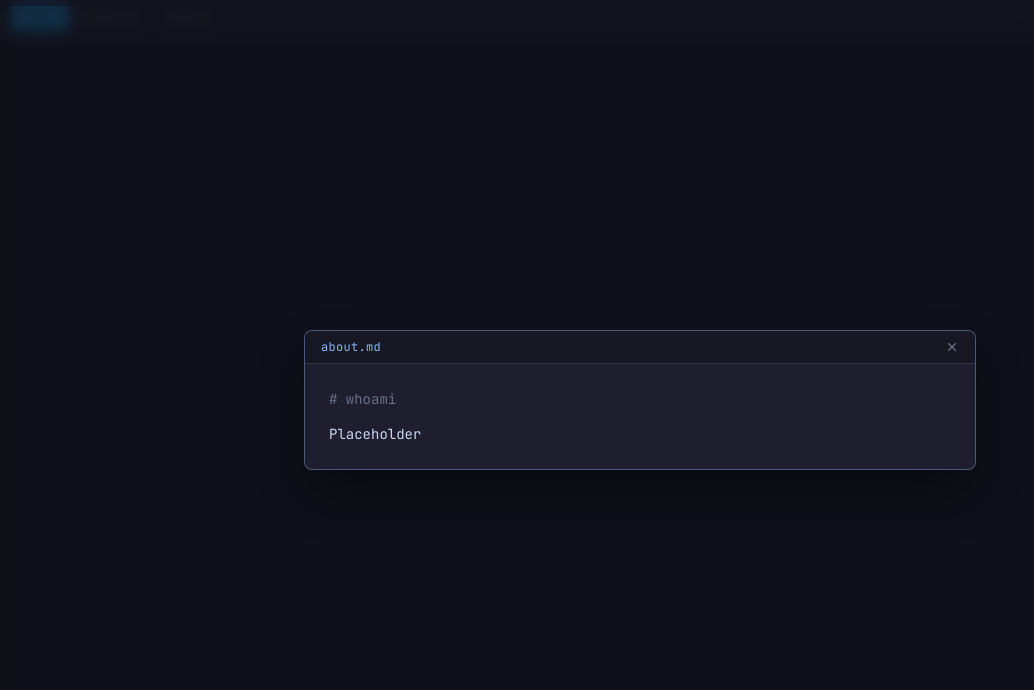
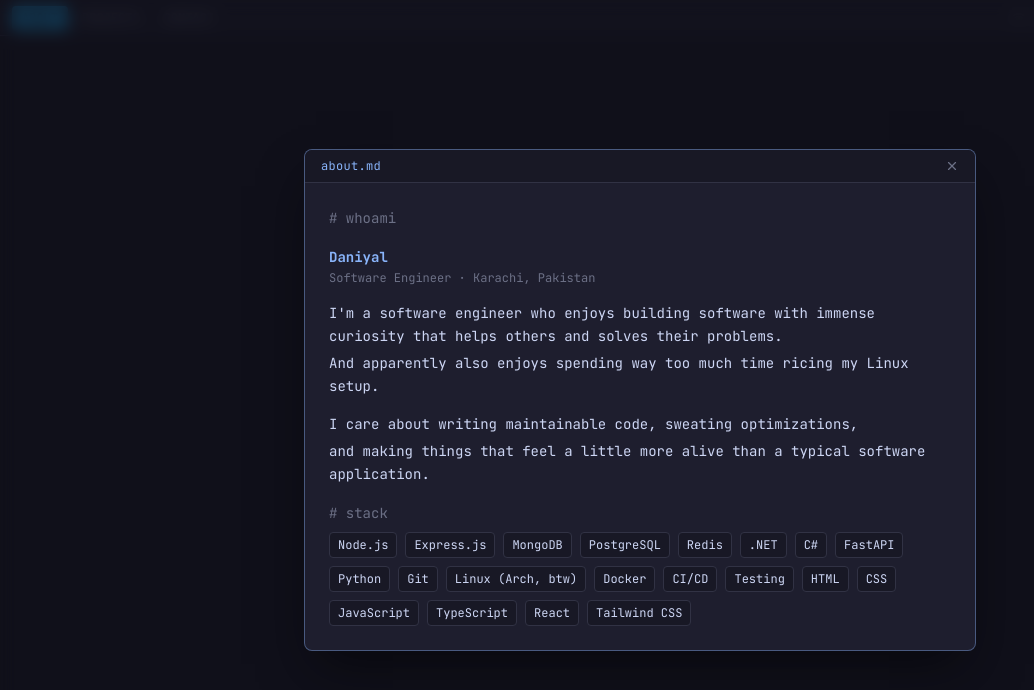
Before and after one commit to mdaniyal05/Arch-Terminal-Portfolio, a React (Vite) app in the folder frontend/: page / in a window 1280 px wide. Both pictures are taken after a click on the button "ABOUT". Shown: the top 690 px of the page, without its empty margins (0-1034 px from the left). Built offline with nearby package versions, Linux system fonts and the light colour scheme.

Commit message:
Add personal information + Refactor and fixes

```diff
--- a/frontend/src/commands/handlers/about.ts
+++ b/frontend/src/commands/handlers/about.ts
@@ -1,10 +1,13 @@
 import { type CommandHandler } from "../../types/terminal";
+import { aboutData } from "../../data/about";
 
 export const about: CommandHandler = () => {
   return [
-    "Hi, I'm Daniyal - a software developer who spends slightly too much",
-    "time tweaking window manager configs instead of shipping code.",
+    `${aboutData.name} - ${aboutData.role}`,
+    aboutData.location,
     "",
-    'Type "projects" to see what I have actually shipped.',
+    ...aboutData.bio,
+    "",
+    `Stack: ${aboutData.skills.join(", ")}`,
   ].join("\n");
 };
--- a/frontend/src/commands/handlers/contact.ts
+++ b/frontend/src/commands/handlers/contact.ts
@@ -1,9 +1,8 @@
 import { type CommandHandler } from "../../types/terminal";
+import { contactLinks } from "../../data/contact";
 
 export const contact: CommandHandler = () => {
-  return [
-    "email:    dev@danilambda.com",
-    "github:   github.com/mdaniyal05",
-    "linkedin: linkedin.com/in/mdaniyal05",
-  ].join("\n");
+  return contactLinks
+    .map((link) => `${link.label.padEnd(10)} ${link.value}`)
+    .join("\n");
 };
--- a/frontend/src/commands/handlers/projects.ts
+++ b/frontend/src/commands/handlers/projects.ts
@@ -1,9 +1,8 @@
 import { type CommandHandler } from "../../types/terminal";
+import { projects as projectList } from "../../data/projects";
 
 export const projects: CommandHandler = () => {
-  return [
-    "Projects.",
-    "",
-    "Will add projects soon. For now, check out my GitHub:",
-  ].join("\n");
+  return projectList
+    .map((p) => `${p.name.padEnd(14)} ${p.description}`)
+    .join("\n");
 };
--- a/frontend/src/components/windows/AboutWindow.tsx
+++ b/frontend/src/components/windows/AboutWindow.tsx
@@ -1,8 +1,36 @@
+import { aboutData } from "../../data/about";
+
 export default function AboutWindow() {
   return (
-    <div className="space-y-3">
+    <div className="space-y-4">
       <p className="text-text-muted"># whoami</p>
-      <p>Placeholder</p>
+
+      <div>
+        <h2 className="text-hypr font-semibold">{aboutData.name}</h2>
+        <p className="text-text-muted text-xs mt-0.5">
+          {aboutData.role} · {aboutData.location}
+        </p>
+      </div>
+
+      <div className="space-y-1">
+        {aboutData.bio.map((line, i) =>
+          line === "" ? <div key={i} className="h-2" /> : <p key={i}>{line}</p>,
+        )}
+      </div>
+
+      <div>
+        <p className="text-text-muted mb-2"># stack</p>
+        <div className="flex flex-wrap gap-2">
+          {aboutData.skills.map((skill) => (
+            <span
+              key={skill}
+              className="text-xs px-2 py-1 rounded border border-border bg-surface-hi text-text-primary"
+            >
+              {skill}
+            </span>
+          ))}
+        </div>
+      </div>
     </div>
   );
 }
--- a/frontend/src/components/windows/ContactWindow.tsx
+++ b/frontend/src/components/windows/ContactWindow.tsx
@@ -1,8 +1,31 @@
+import { Mail, ExternalLink } from "lucide-react";
+import { contactLinks } from "../../data/contact";
+
 export default function ContactWindow() {
   return (
-    <div className="space-y-3">
+    <div className="space-y-4">
       <p className="text-text-muted"># cat contact.md</p>
-      <p>Contact</p>
+
+      <div className="space-y-2">
+        {contactLinks.map((link) => {
+          const Icon = link.id === "email" ? Mail : ExternalLink;
+          return (
+            <a
+              key={link.id}
+              href={link.href}
+              target="_blank"
+              rel="noreferrer"
+              className="flex items-center gap-3 p-2.5 rounded border border-border hover:border-arch/50 hover:bg-surface-hi/50 transition-colors"
+            >
+              <Icon size={16} />
+              <span className="text-text-muted w-16 text-xs uppercase tracking-wide">
+                {link.label}
+              </span>
+              <span className="text-text-primary text-sm">{link.value}</span>
+            </a>
+          );
+        })}
+      </div>
     </div>
   );
 }
--- a/frontend/src/components/windows/ProjectsWindow.tsx
+++ b/frontend/src/components/windows/ProjectsWindow.tsx
@@ -1,8 +1,62 @@
+import { ExternalLink } from "lucide-react";
+import { projects } from "../../data/projects";
+
 export default function ProjectsWindow() {
   return (
-    <div className="space-y-3">
+    <div className="space-y-4">
       <p className="text-text-muted"># ls ~/projects</p>
-      <p>Projects</p>
+
+      <div className="space-y-4">
+        {projects.map((project) => (
+          <div
+            key={project.id}
+            className="border border-border rounded-md p-4 bg-surface-hi/50 hover:border-arch/50 transition-colors"
+          >
+            <div className="flex items-center justify-between">
+              <h3 className="text-arch font-semibold">{project.name}</h3>
+              <div className="flex items-center gap-3">
+                {project.repoUrl && (
+                  <a
+                    href={project.repoUrl}
+                    target="_blank"
+                    rel="noreferrer"
+                    className="text-text-muted hover:text-text-primary transition-colors"
+                    aria-label={`${project.name} repository`}
+                  >
+                    <ExternalLink size={15} />
+                  </a>
+                )}
+                {project.liveUrl && (
+                  <a
+                    href={project.liveUrl}
+                    target="_blank"
+                    rel="noreferrer"
+                    className="text-text-muted hover:text-text-primary transition-colors"
+                    aria-label={`${project.name} live site`}
+                  >
+                    <ExternalLink size={15} />
+                  </a>
+                )}
+              </div>
+            </div>
+
+            <p className="text-text-primary text-sm mt-2">
+              {project.description}
+            </p>
+
+            <div className="flex flex-wrap gap-1.5 mt-3">
+              {project.stack.map((tech) => (
+                <span
+                  key={tech}
+                  className="text-[11px] px-1.5 py-0.5 rounded bg-base text-text-muted border border-border"
+                >
+                  {tech}
+                </span>
+              ))}
+            </div>
+          </div>
+        ))}
+      </div>
     </div>
   );
 }
--- /dev/null
+++ b/frontend/src/data/about.ts
@@ -0,0 +1,42 @@
+export interface AboutData {
+  name: string;
+  role: string;
+  location: string;
+  bio: string[];
+  skills: string[];
+}
+
+export const aboutData: AboutData = {
+  name: "Daniyal",
+  role: "Software Engineer",
+  location: "Karachi, Pakistan",
+  bio: [
+    "I'm a software engineer who enjoys building software with immense curiosity that helps others and solves their problems.",
+    "And apparently also enjoys spending way too much time ricing my Linux setup.",
+    "",
+    "I care about writing maintainable code, sweating optimizations,",
+    "and making things that feel a little more alive than a typical software application.",
+  ],
+  skills: [
+    "Node.js",
+    "Express.js",
+    "MongoDB",
+    "PostgreSQL",
+    "Redis",
+    ".NET",
+    "C#",
+    "FastAPI",
+    "Python",
+    "Git",
+    "Linux (Arch, btw)",
+    "Docker",
+    "CI/CD",
+    "Testing",
+    "HTML",
+    "CSS",
+    "JavaScript",
+    "TypeScript",
+    "React",
+    "Tailwind CSS",
+  ],
+};
--- /dev/null
+++ b/frontend/src/data/contact.ts
@@ -0,0 +1,27 @@
+export interface ContactLink {
+  id: string;
+  label: string;
+  value: string;
+  href: string;
+}
+
+export const contactLinks: ContactLink[] = [
+  {
+    id: "email",
+    label: "email",
+    value: "dev@danilambda.com",
+    href: "mailto:dev@danilambda.com",
+  },
+  {
+    id: "github",
+    label: "github",
+    value: "github.com/mdaniyal05",
+    href: "https://github.com/mdaniyal05",
+  },
+  {
+    id: "linkedin",
+    label: "linkedin",
+    value: "linkedin.com/in/muhammad-daniyal-009b1631b",
+    href: "https://linkedin.com/in/muhammad-daniyal-009b1631b",
+  },
+];
--- /dev/null
+++ b/frontend/src/data/projects.ts
@@ -0,0 +1,40 @@
+export interface Project {
+  id: string;
+  name: string;
+  description: string;
+  stack: string[];
+  liveUrl?: string;
+  repoUrl?: string;
+}
+
+export const projects: Project[] = [
+  {
+    id: "proj-1",
+    name: "Signetix",
+    description:
+      "A Web Based Application with Real Time Sign Language Gesture Recognition Engine.",
+    stack: [
+      "Node.js",
+      "Express.js",
+      "MongoDB",
+      "AWS S3",
+      "Socket.io",
+      "FastAPI",
+      "Python",
+      "OpenCV",
+      "MediaPipe",
+      "Keras",
+      "TensorFlow",
+      "VideoSDK",
+      "Websockets",
+      "NumPy",
+      "Pydantic",
+      "React",
+      "Tailwind CSS",
+      "TypeScript",
+      "Shadcn",
+    ],
+    liveUrl: "https://signetix.com",
+    repoUrl: "https://github.com/mdaniyal05/Signetix",
+  },
+];
```
